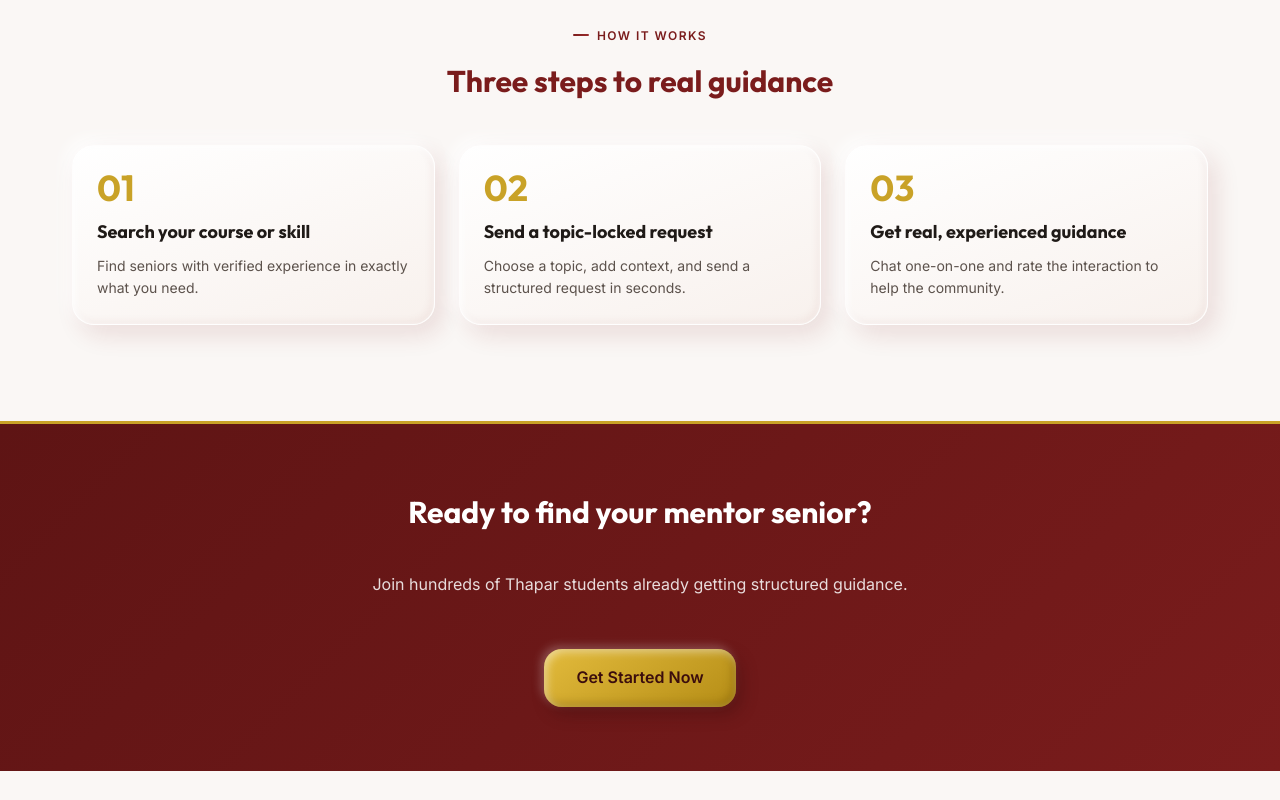
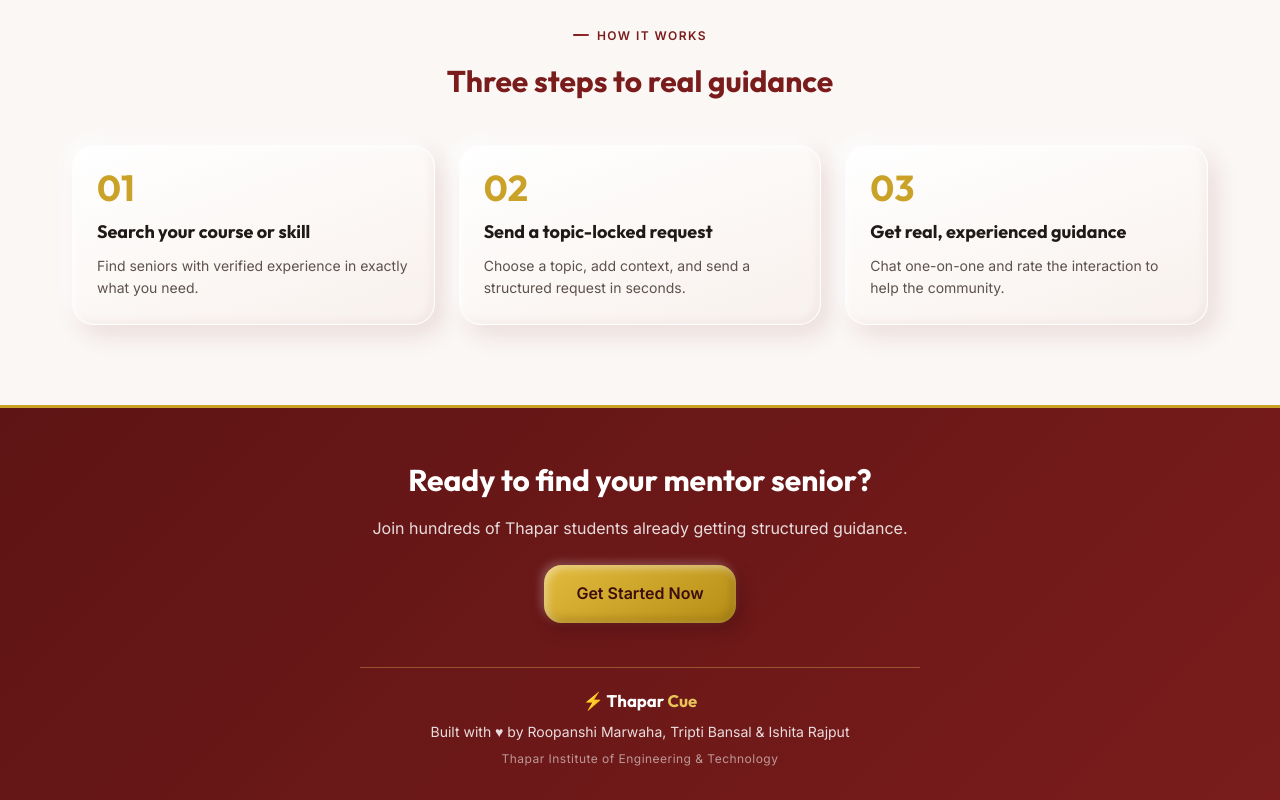
Before and after one commit to ishitttaa/ThaparCue, a React (Vite) app: page / in a window 1280 px wide. Shown: the part 1348-2148 px from the top of the page. Before the commit the page ends 2119 px from the top, so only its background shows below. Built offline with nearby package versions, Linux system fonts and the light colour scheme; no server answers.

Commit message:
style(ui): credits inside CTA band, remove footer

```diff
--- a/src/pages/public/LandingPage.jsx
+++ b/src/pages/public/LandingPage.jsx
@@ -172,15 +172,25 @@ export default function LandingPage() {
       {/* ── CTA BAND ── */}
       <section className="landing-cta-band">
         <div className="container" style={{ textAlign: 'center' }}>
-          <h2 className="font-display" style={{ fontSize: 'var(--text-3xl)', marginBottom: 'var(--space-4)' }}>
+          <h2 className="font-display" style={{ fontSize: 'var(--text-3xl)' }}>
             Ready to find your mentor senior?
           </h2>
-          <p className="text-secondary" style={{ marginBottom: 'var(--space-6)' }}>
+          <p className="text-secondary">
             Join hundreds of Thapar students already getting structured guidance.
           </p>
           <Link to="/login" className="btn btn-primary btn-lg">
             Get Started Now
           </Link>
+
+          <div className="cta-credit">
+            <span className="cta-credit-brand font-display">⚡ Thapar <b>Cue</b></span>
+            <span className="cta-credit-names">
+              Built with ♥ by Roopanshi Marwaha, Tripti Bansal &amp; Ishita Rajput
+            </span>
+            <span className="cta-credit-uni">
+              Thapar Institute of Engineering &amp; Technology
+            </span>
+          </div>
         </div>
       </section>
     </div>
--- a/src/theme.css
+++ b/src/theme.css
@@ -1854,3 +1854,274 @@ html { scroll-behavior: smooth; }
   flex-direction: column;
   gap: var(--space-4);
 }
+/* CTA button: GSAP ke saath transform transition na takraye */
+.landing-cta-band .btn {
+  transition: box-shadow 180ms ease, background 180ms ease !important;
+}
+
+/* ── CTA band: koi animation nahi, seedha apni jagah ── */
+.landing-cta-band .container,
+.landing-cta-band .container > * {
+  transform: none !important;
+  opacity: 1 !important;
+  transition: box-shadow 180ms ease, background 180ms ease !important;
+}
+
+/* ═══════════ FOOTER ═══════════ */
+.landing-footer {
+  background: #3b0d0d;
+  border-top: 3px solid #c9a227;
+  padding: var(--space-8) 0;
+}
+.landing-footer-inner {
+  display: flex;
+  flex-direction: column;
+  align-items: center;
+  gap: var(--space-2);
+  text-align: center;
+}
+.landing-footer-brand {
+  font-size: 1.25rem;
+  font-weight: 700;
+  color: #fff;
+}
+.landing-footer-brand span { color: #e8c55a; }
+.landing-footer-copy {
+  margin: 0;
+  font-size: var(--text-sm);
+  color: rgba(255, 255, 255, 0.75);
+}
+
+/* ── CTA BAND: tight spacing ── */
+.landing-cta-band {
+  margin-top: var(--space-12);
+  padding: var(--space-12) 0;
+}
+.landing-cta-band .container {
+  display: flex;
+  flex-direction: column;
+  align-items: center;
+  gap: var(--space-3);
+}
+.landing-cta-band h2,
+.landing-cta-band p {
+  margin: 0 !important;
+}
+.landing-cta-band .btn {
+  margin-top: var(--space-3);
+}
+
+/* ── FOOTER: thoda compact ── */
+.landing-footer {
+  padding: var(--space-6) 0;
+}
+.landing-footer-inner {
+  gap: 4px;
+}
+/* ── CTA BAND: spacing + credits andar ── */
+.landing-cta-band {
+  margin-top: var(--space-12);
+  padding: var(--space-12) 0 var(--space-8);
+}
+.landing-cta-band .container {
+  display: flex;
+  flex-direction: column;
+  align-items: center;
+  gap: var(--space-3);
+}
+.landing-cta-band h2,
+.landing-cta-band p {
+  margin: 0 !important;
+}
+.landing-cta-band .btn {
+  margin-top: var(--space-3);
+}
+
+.cta-credit {
+  width: min(100%, 560px);
+  margin-top: var(--space-8);
+  padding-top: var(--space-5);
+  border-top: 1px solid rgba(232, 197, 90, 0.35);
+  display: flex;
+  flex-direction: column;
+  align-items: center;
+  gap: 6px;
+}
+.cta-credit-brand {
+  font-size: 1.05rem;
+  font-weight: 700;
+  color: #fff;
+}
+.cta-credit-brand b { color: #e8c55a; }
+.cta-credit-names {
+  font-size: var(--text-sm);
+  color: rgba(255, 255, 255, 0.85);
+}
+.cta-credit-uni {
+  font-size: var(--text-xs);
+  letter-spacing: 0.04em;
+  color: rgba(255, 255, 255, 0.55);
+}
+
+/* ═══════════ DASHBOARD: CLASSY LAYER ═══════════ */
+
+/* ---------- Welcome card: gold sheen + avatar pulse ---------- */
+.dashboard-welcome {
+  position: relative;
+  overflow: hidden;
+}
+.dashboard-welcome::after {
+  content: '';
+  position: absolute;
+  top: 0;
+  bottom: 0;
+  left: -60%;
+  width: 35%;
+  background: linear-gradient(100deg, transparent, rgba(232, 197, 90, 0.25), transparent);
+  transform: skewX(-18deg);
+  animation: welcomeSheen 7s ease-in-out infinite;
+  pointer-events: none;
+}
+@keyframes welcomeSheen {
+  0%, 55% { left: -60%; }
+  100%    { left: 130%; }
+}
+
+.dashboard-welcome .avatar-placeholder {
+  animation: avatarPulse 3.2s ease-in-out infinite;
+}
+@keyframes avatarPulse {
+  0%, 100% {
+    box-shadow:
+      4px 5px 12px rgba(94, 20, 20, 0.35),
+      inset 2px 2px 5px rgba(255, 255, 255, 0.35),
+      inset -3px -3px 6px rgba(59, 13, 13, 0.4),
+      0 0 0 0 rgba(201, 162, 39, 0.45);
+  }
+  50% {
+    box-shadow:
+      4px 5px 12px rgba(94, 20, 20, 0.35),
+      inset 2px 2px 5px rgba(255, 255, 255, 0.35),
+      inset -3px -3px 6px rgba(59, 13, 13, 0.4),
+      0 0 0 10px rgba(201, 162, 39, 0);
+  }
+}
+
+/* ---------- Quick action cards ---------- */
+.quick-action-card {
+  position: relative;
+  overflow: hidden;
+}
+
+/* Shine jo hover pe card ke upar se guzarti hai */
+.quick-action-card::before {
+  content: '';
+  position: absolute;
+  top: 0;
+  bottom: 0;
+  left: -70%;
+  width: 40%;
+  background: linear-gradient(100deg, transparent, rgba(255, 255, 255, 0.55), transparent);
+  transform: skewX(-18deg);
+  transition: left 700ms ease;
+  pointer-events: none;
+}
+.quick-action-card:hover::before { left: 130%; }
+
+/* Neeche gold line slide-in */
+.quick-action-card::after {
+  content: '';
+  position: absolute;
+  left: 18%;
+  right: 18%;
+  bottom: 12px;
+  height: 3px;
+  border-radius: 999px;
+  background: linear-gradient(90deg, #c9a227, #e8c55a);
+  transform: scaleX(0);
+  transform-origin: center;
+  transition: transform 350ms cubic-bezier(0.34, 1.56, 0.64, 1);
+}
+.quick-action-card:hover::after { transform: scaleX(1); }
+
+/* Icons: idle float (translate) + hover pop (transform) */
+.quick-action-icon {
+  display: inline-block;
+  animation: iconBob 3.4s ease-in-out infinite;
+  transition: transform 450ms cubic-bezier(0.34, 1.56, 0.64, 1);
+}
+.quick-action-card:nth-child(2) .quick-action-icon { animation-delay: -0.8s; }
+.quick-action-card:nth-child(3) .quick-action-icon { animation-delay: -1.6s; }
+.quick-action-card:nth-child(4) .quick-action-icon { animation-delay: -2.4s; }
+.quick-action-card:hover .quick-action-icon {
+  transform: rotate(-10deg) scale(1.2);
+}
+@keyframes iconBob {
+  0%, 100% { translate: 0 0; }
+  50%      { translate: 0 -5px; }
+}
+
+/* ---------- Section headings: gold line draw ---------- */
+.section-header-row {
+  position: relative;
+  border-bottom-color: rgba(201, 162, 39, 0.25);
+}
+.section-header-row::after {
+  content: '';
+  position: absolute;
+  left: 0;
+  right: 0;
+  bottom: -2px;
+  height: 2px;
+  background: linear-gradient(90deg, #c9a227, #e8c55a 60%, transparent);
+  transform: scaleX(0);
+  transform-origin: left;
+  animation: lineDraw 900ms 350ms cubic-bezier(0.22, 1, 0.36, 1) forwards;
+}
+@keyframes lineDraw {
+  to { transform: scaleX(1); }
+}
+
+/* ---------- Cards: gold accent bar on hover ---------- */
+.senior-card,
+.interaction-preview,
+.suggested-course-card {
+  position: relative;
+}
+.senior-card::before,
+.interaction-preview::before,
+.suggested-course-card::before {
+  content: '';
+  position: absolute;
+  left: 0;
+  top: 18px;
+  bottom: 18px;
+  width: 4px;
+  border-radius: 0 4px 4px 0;
+  background: linear-gradient(180deg, #e8c55a, #c9a227);
+  transform: scaleY(0);
+  transform-origin: top;
+  transition: transform 350ms ease;
+  pointer-events: none;
+}
+.senior-card:hover::before,
+.interaction-preview:hover::before,
+.suggested-course-card:hover::before {
+  transform: scaleY(1);
+}
+
+/* ---------- Pending badge: soft pulse dot ---------- */
+.status-badge.pending::before {
+  content: '';
+  display: inline-block;
+  width: 7px;
+  height: 7px;
+  margin-right: 6px;
+  border-radius: 50%;
+  background: #c9a227;
+  animation: dotPulse 1.8s ease-in-out infinite;
+}
+@keyframes dotPulse {
+  0%, 100% { opacity: 1; transform: scale(1); }
+  50%      { opacity: 0.35; transform: scale(0.7); }
+}
```
